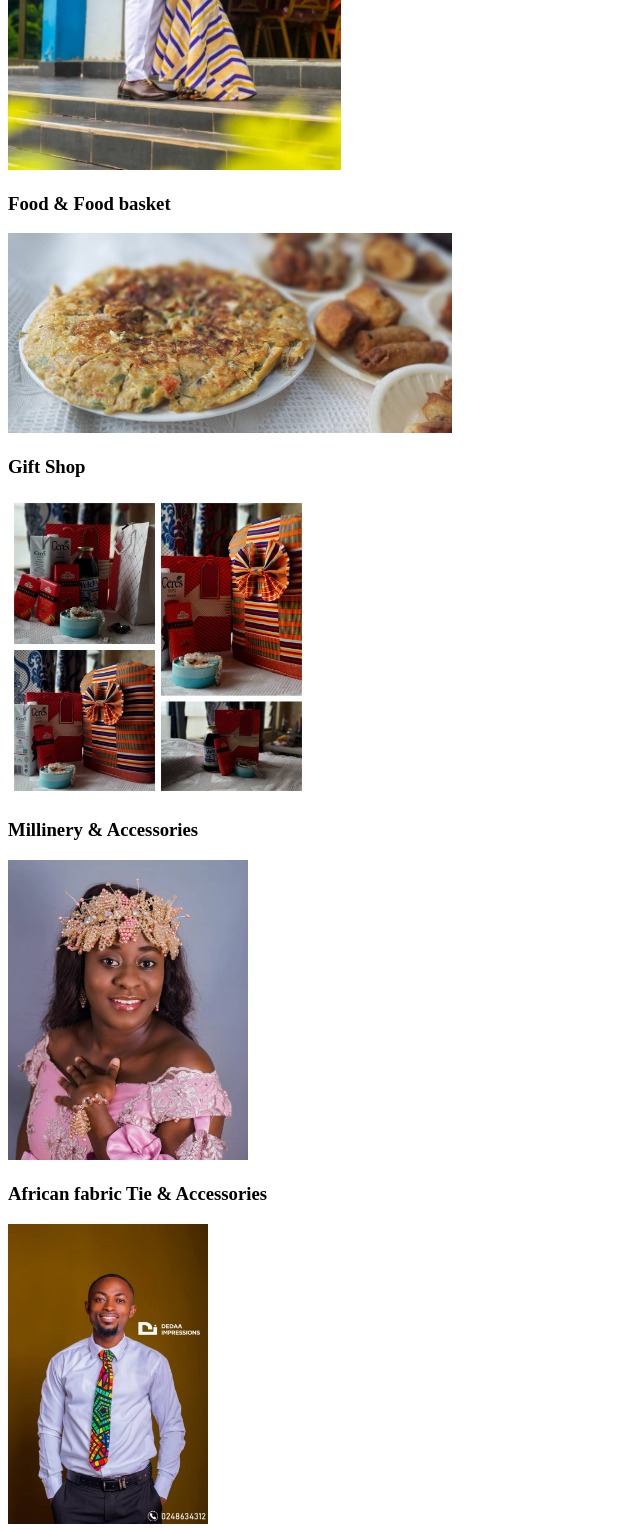
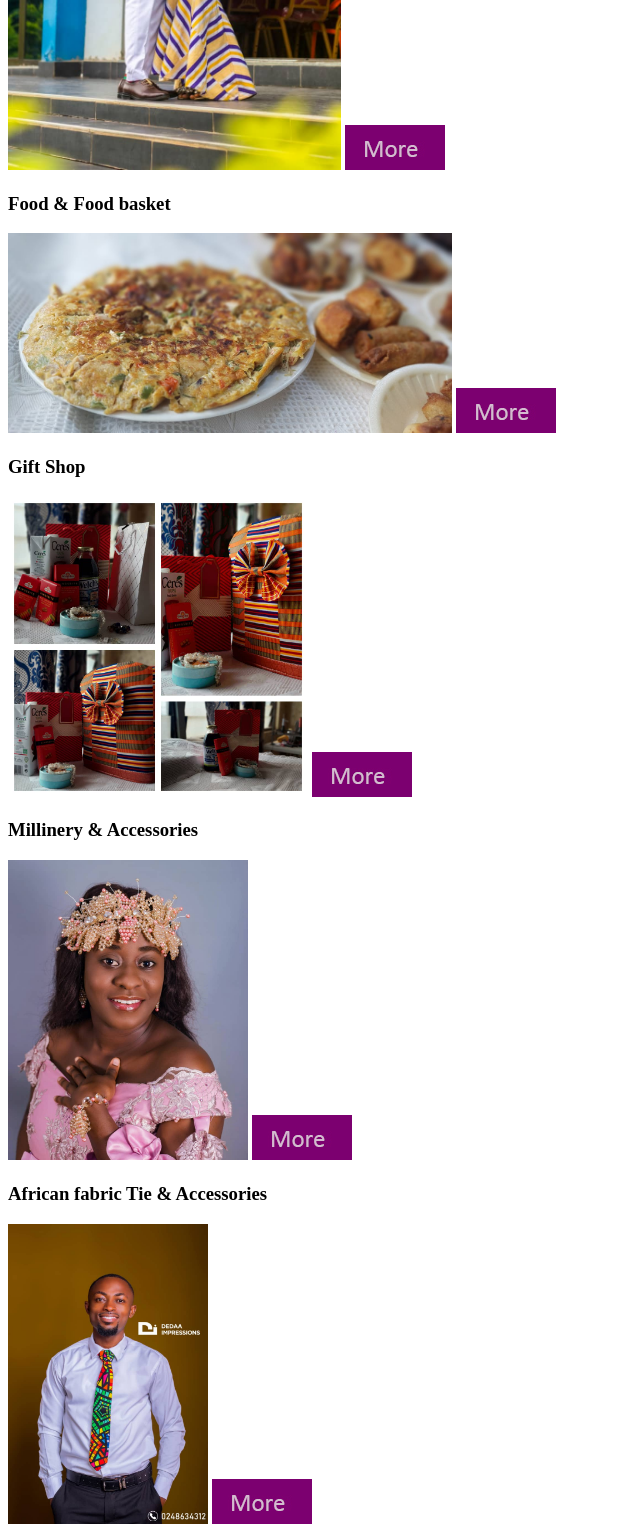
Before and after one commit to ikeboat256/Dedaa_Impressions, a plain HTML site: page index.html in a window 1280 px wide. Shown: the part 1800-3330 px from the top of the page, without its empty margins (0-640 px from the left). Drawn offline with Linux system fonts and the light colour scheme.

Commit message:
Update index.html

```diff
--- a/index.html
+++ b/index.html
@@ -10,23 +10,30 @@
    <img src="./assets/images/Di header.jpg" alt="Dedaa Impressions header"> <hr >
 <h2>Our products</h2>
 <h3>Beaded Works</h3>
-click on "more" for more images on beaded works
+click on "more" for more images
 <img src="./assets/images/Beaded works/Beaded 2.jpeg" height="250" alt="beading on kente wear" />
 <a href="./public/beaded_works.html"><img src="./assets/images/more.jpg" /></a>
 <h3>Bridal fans</h3>
 <img src="./assets/images/Bridal Fans/Bridalfan 6.jpeg" height="300" alt="african bridal fan" />
+    <a href="./public/bridal fans.html"><img src="./assets/images/more.jpg"></a>
 <h3>Classic hand bags & Purses</h3>
 <img src="./assets/images/Classic hand bags/bag4.jpeg" height="400" alt="hand bag with purse" />
+    <a href="./public/bags.html"><img src="./assets/images/more.jpg"></a>
 <h3>Gents, Ladies & Kids clothing</h3>
 <img src="./assets/images/Clothing/cloth1.jpeg" height="500" alt="gents and ladies cloth" />
+    <a href="./public/cloth.html"><img src="./assets/images/more.jpg"></a>
 <h3>Food & Food basket</h3>
 <img src="./assets/images/Food/food2.jpeg" height="200" alt="fritata food" />
+    <a href="./public/food.html"><img src="./assets/images/more.jpg"></a>
 <h3>Gift Shop</h3>
 <img src="./assets/images/Gift shop/Gift4.jpeg" height="300" alt="gift hamper"/>
+    <a href="./public/gift.html"><img src="./assets/images/more.jpg"></a>
 <h3>Millinery & Accessories</h3>
 <img src="./assets/images/Millinery&Accessories/Millinery13.jpeg" height="300" alt="image of a woman with beaded fascinator" />
+    <a href="./public/Millinery.html"><img src="./assets/images/more.jpg"></a>
 <h3>African fabric Tie & Accessories</h3>
 <img src="./assets/images/Tie&Accesories/tie9.jpeg" height="300" alt="a man with an african fabric tie" />
+    <a href="./public/tie.html"><img src="./assets/images/more.jpg"></a>
 <hr >
 <h2>Click the links down below to follow or contact Dedaa Impressions</h2>
 <p><a href="./public/about.html"><img src="./assets/images/About.jpg" /></a></p> <hr/>
```
